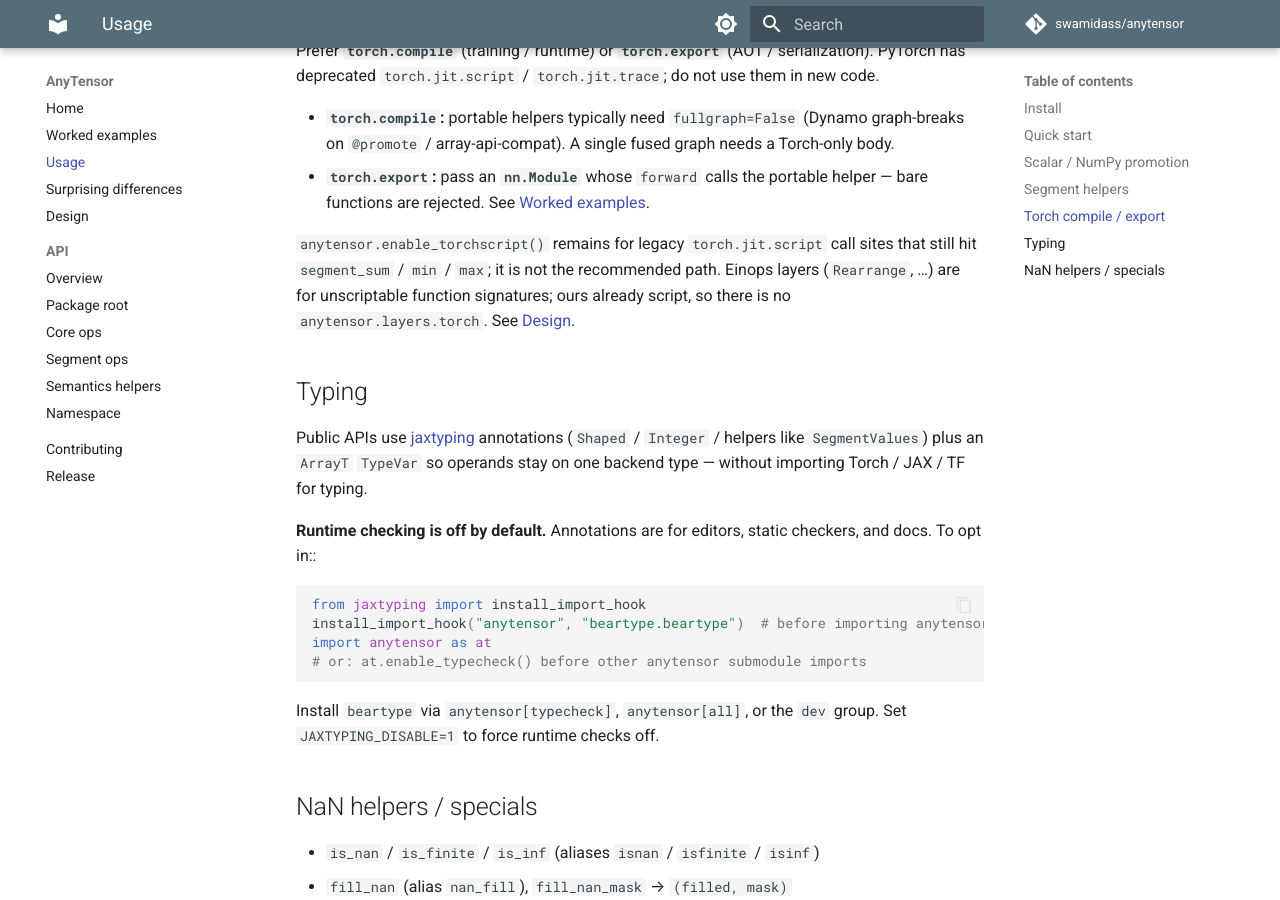
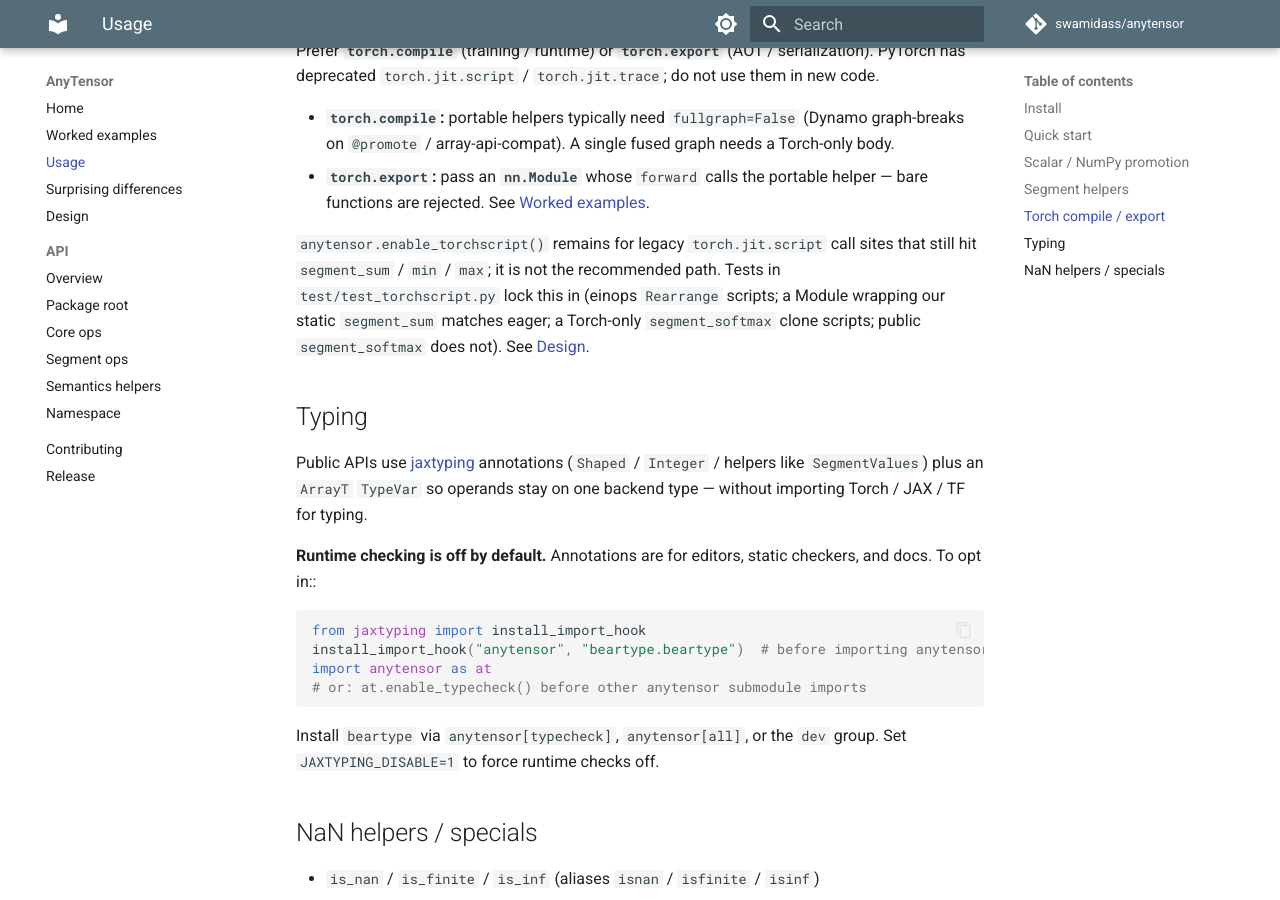
Before and after one commit to swamidass/anytensor, an MkDocs documentation site: the page built from docs/usage.md, in a window 1280 px wide and 900 px high, scrolled down 2334 px. Built offline with MkDocs 1.6.1 and Material for MkDocs 9.7.7, drawn with Linux system fonts in a browser that asks for light colours; comment, search, counter and statistics services are not loaded.

Commit message:
Point Usage at the TorchScript pattern tests.
Co-authored-by: swamidass <swamidass@users.noreply.github.com>

```diff
--- a/docs/usage.md
+++ b/docs/usage.md
@@ -104,9 +104,10 @@ do not use them in new code.
 
 `anytensor.enable_torchscript()` remains for legacy `torch.jit.script` call
 sites that still hit `segment_sum` / `min` / `max`; it is not the recommended
-path. Einops layers (`Rearrange`, …) are for unscriptable function signatures;
-ours already script, so there is no `anytensor.layers.torch`. See
-[Design](design.md#9-legacy-torchscript-divert-not-recommended).
+path. Tests in `test/test_torchscript.py` lock this in (einops `Rearrange`
+scripts; a Module wrapping our static `segment_sum` matches eager; a
+Torch-only `segment_softmax` clone scripts; public `segment_softmax` does
+not). See [Design](design.md#9-legacy-torchscript-divert-not-recommended).
 
 ## Typing
 
```
